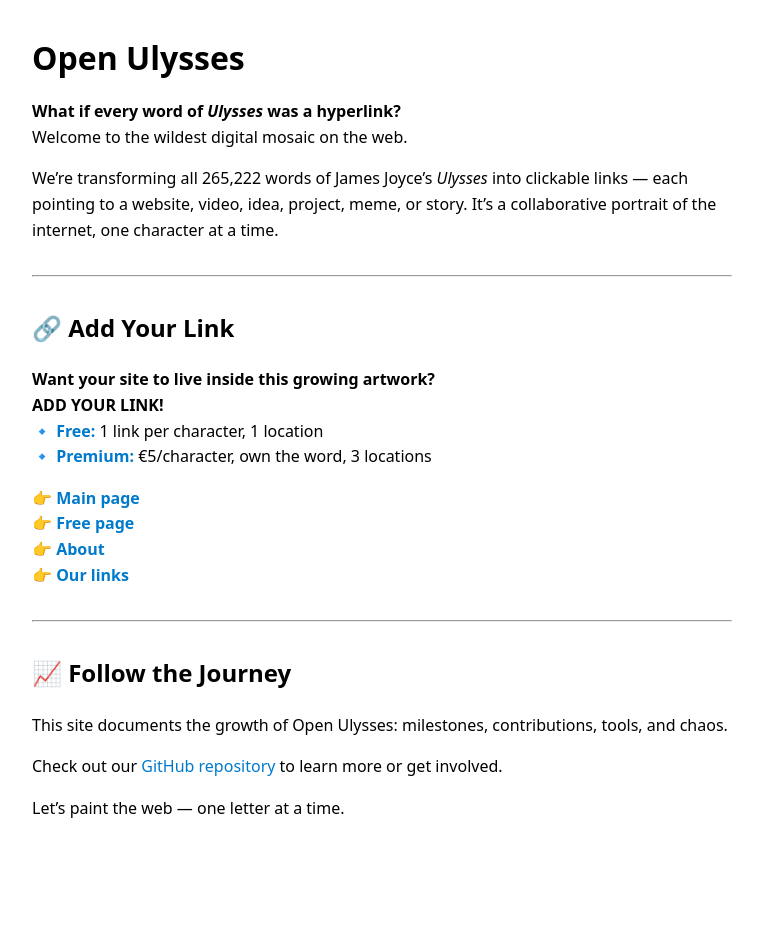
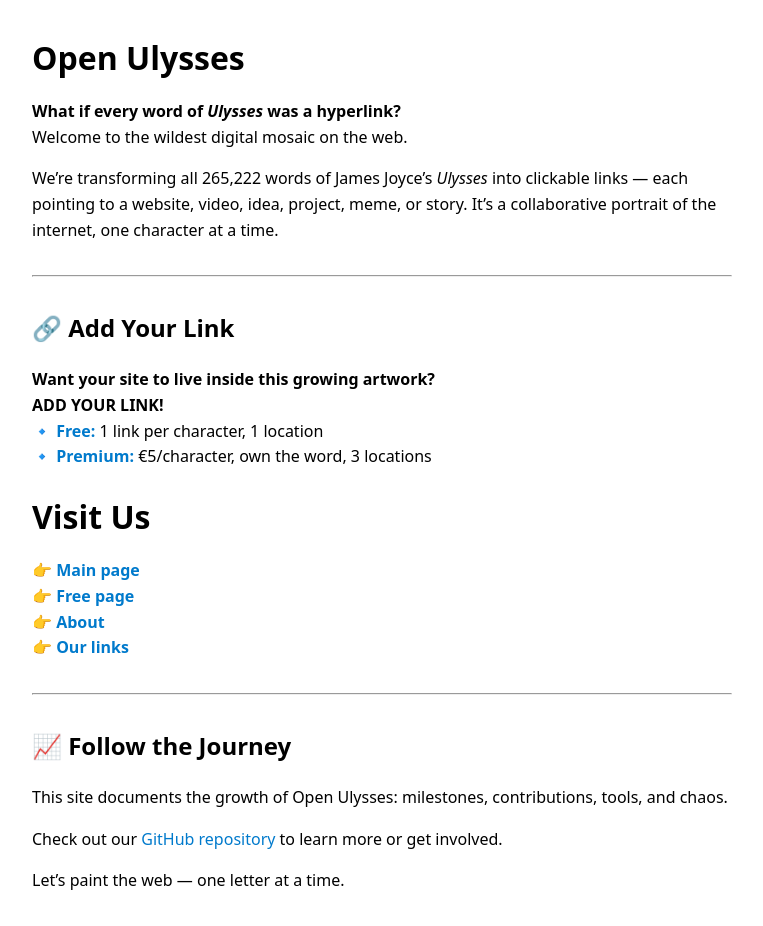
Before and after one commit to LeoBloom265/open-ulysses, a Jekyll site: the page built from index.md, in a window 1280 px wide. Shown: the whole page, without its empty margins (258-1021 px from the left). Built offline with Jekyll 4.4.1, drawn with Linux system fonts in a browser that asks for light colours; before the commit the page ends 900 px from its top, so only the background shows below that.

Commit message:
Update index.md

```diff
--- a/index.md
+++ b/index.md
@@ -19,6 +19,7 @@ ADD YOUR LINK!<br>**
 **🔹 [Free:](https://ko-fi.com/post/Claim-a-Character-I2I81J57ZW)** 1 link per character, 1 location<br>
 **🔹 [Premium:](https://ko-fi.com/Post/How-to-Add-a-Link-T6T21GPKLS)** €5/character, own the word, 3 locations<br>
 
+# Visit Us
 
 **[👉 Main page](https://ko-fi.com/Post/Chapter-I-1-Z8Z11J6H59)<br>
 [👉 Free page](https://ko-fi.com/post/Chapter-I-2-A-R5R01J6NRH)<br>
```
